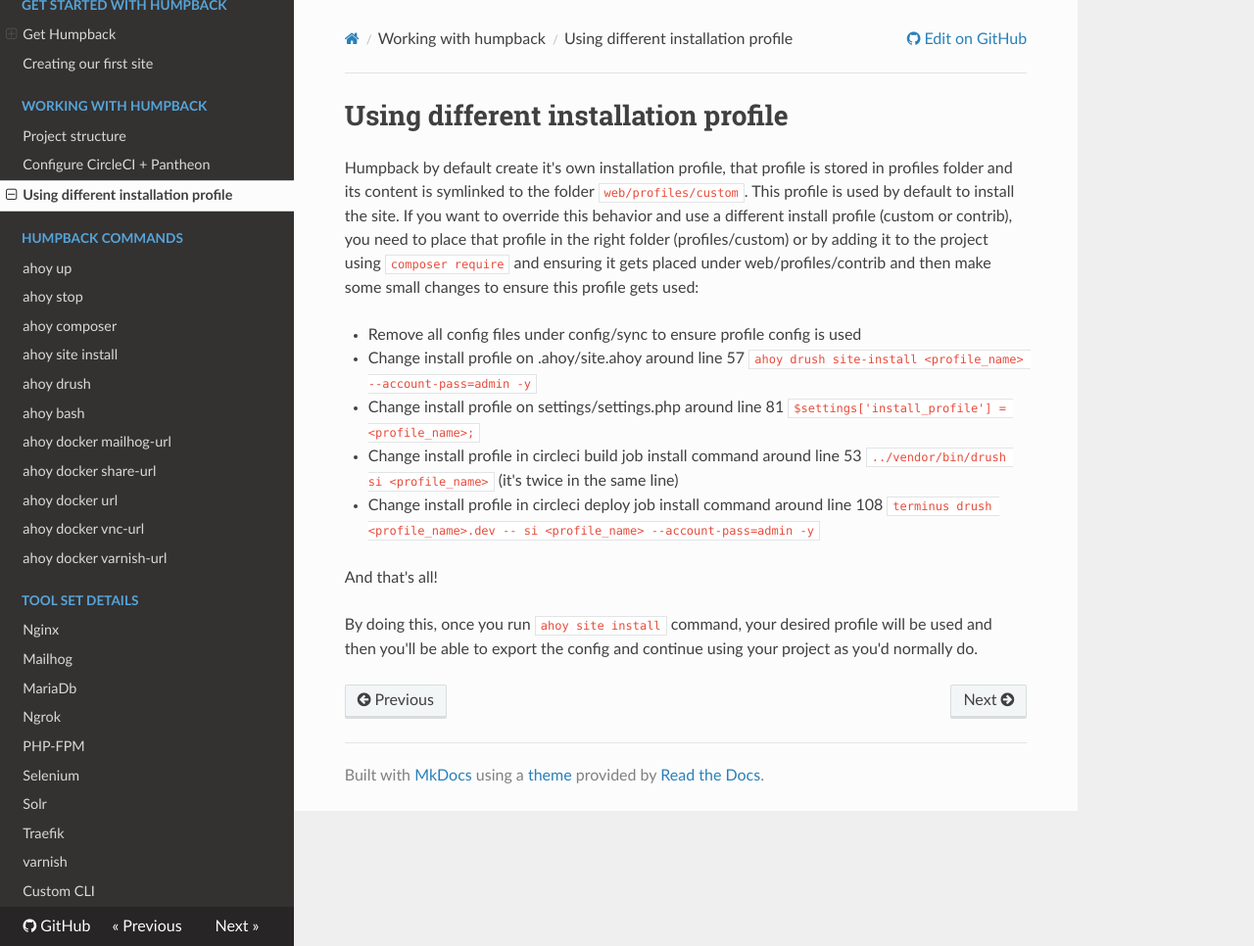
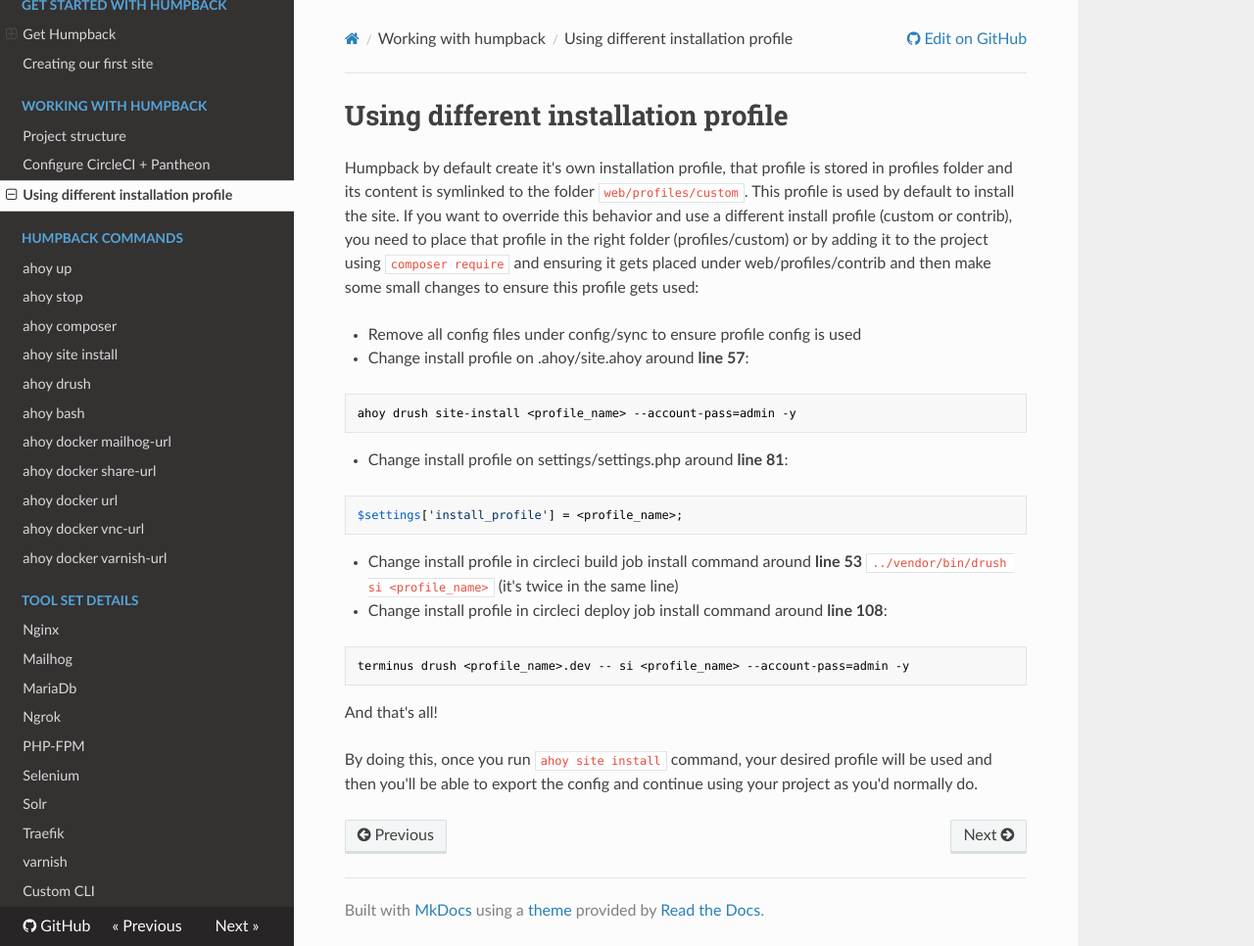
Before and after one commit to humpbackdev/humpback-docs, an MkDocs documentation site: the page built from docs/working-with-humpback/using-different-installation-profile.md, in a window 1280 px wide and 966 px high. Shown: the whole window at 98% size. Built offline with MkDocs 1.6.1, drawn with Linux system fonts in a browser that asks for light colours; nearby versions of some CDN libraries; old or Windows-style settings are respelled for this version of MkDocs.

Commit message:
Improved documentation style for the 'Using different installation profile' page

````diff
--- a/docs/working-with-humpback/using-different-installation-profile.md
+++ b/docs/working-with-humpback/using-different-installation-profile.md
@@ -4,10 +4,20 @@ Humpback by default create it's own installation profile, that profile is stored
 If you want to override this behavior and use a different install profile (custom or contrib), you need to place that profile in the right folder (profiles/custom) or by adding it to the project using `composer require` and ensuring it gets placed under web/profiles/contrib and then make some small changes to ensure this profile gets used:
 
 - Remove all config files under config/sync to ensure profile config is used
-- Change install profile on .ahoy/site.ahoy around line 57 `ahoy drush site-install <profile_name> --account-pass=admin -y`
-- Change install profile on settings/settings.php around line 81 `$settings['install_profile'] = <profile_name>;`
-- Change install profile in circleci build job install command around line 53 `../vendor/bin/drush si <profile_name>` (it's twice in the same line)
-- Change install profile in circleci deploy job install command around line 108 `terminus drush <profile_name>.dev -- si <profile_name> --account-pass=admin -y`
+- Change install profile on .ahoy/site.ahoy around **line 57**:
+```bash
+ahoy drush site-install <profile_name> --account-pass=admin -y
+```
+- Change install profile on settings/settings.php around **line 81**:
+```php
+$settings['install_profile'] = <profile_name>;
+```
+- Change install profile in circleci build job install command around **line 53** `../vendor/bin/drush si <profile_name>` (it's twice in the same line)
+- Change install profile in circleci deploy job install command around **line 108**:
+```bash
+terminus drush <profile_name>.dev -- si <profile_name> --account-pass=admin -y
+```
+
 
 And that's all!
 
````
